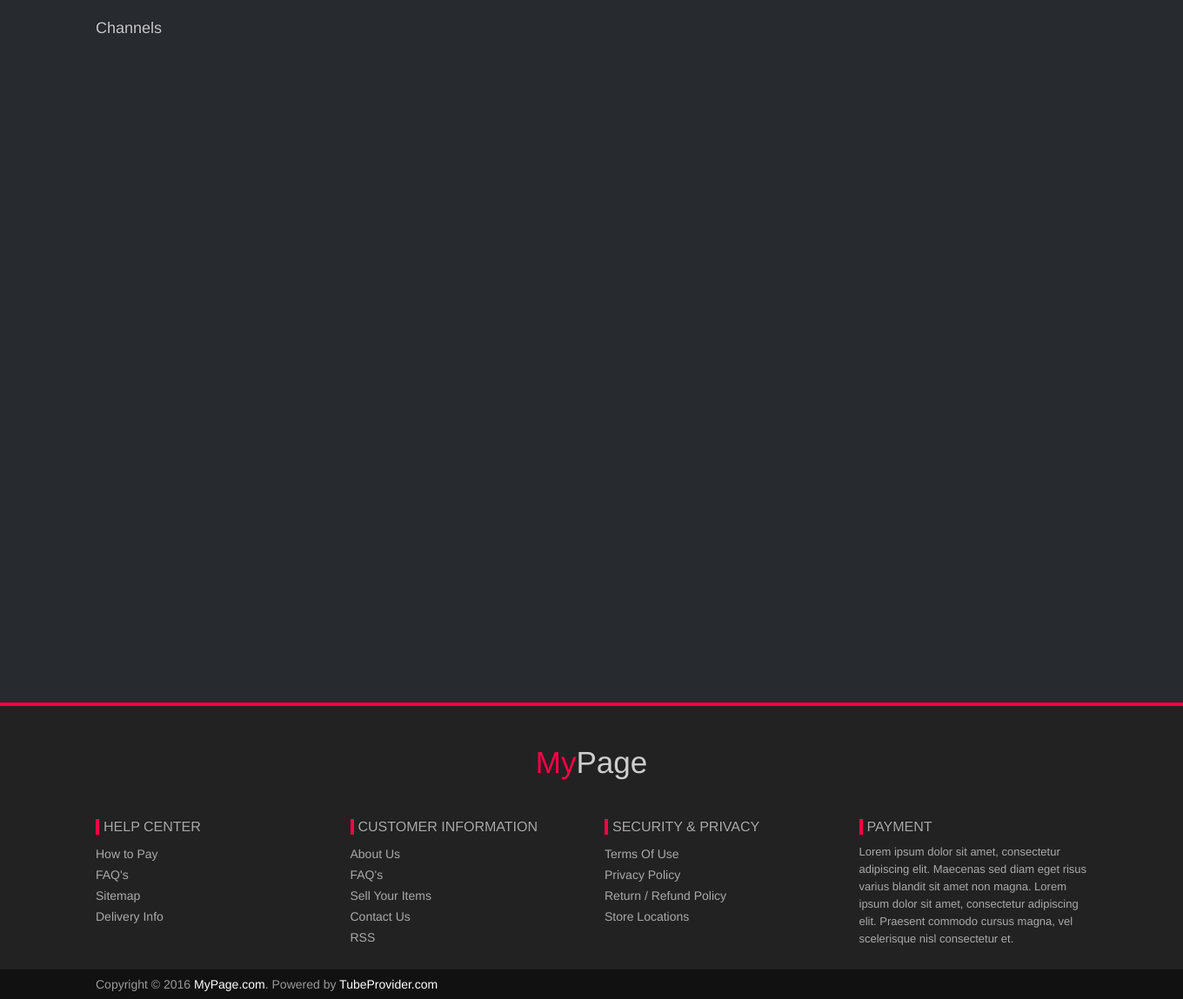
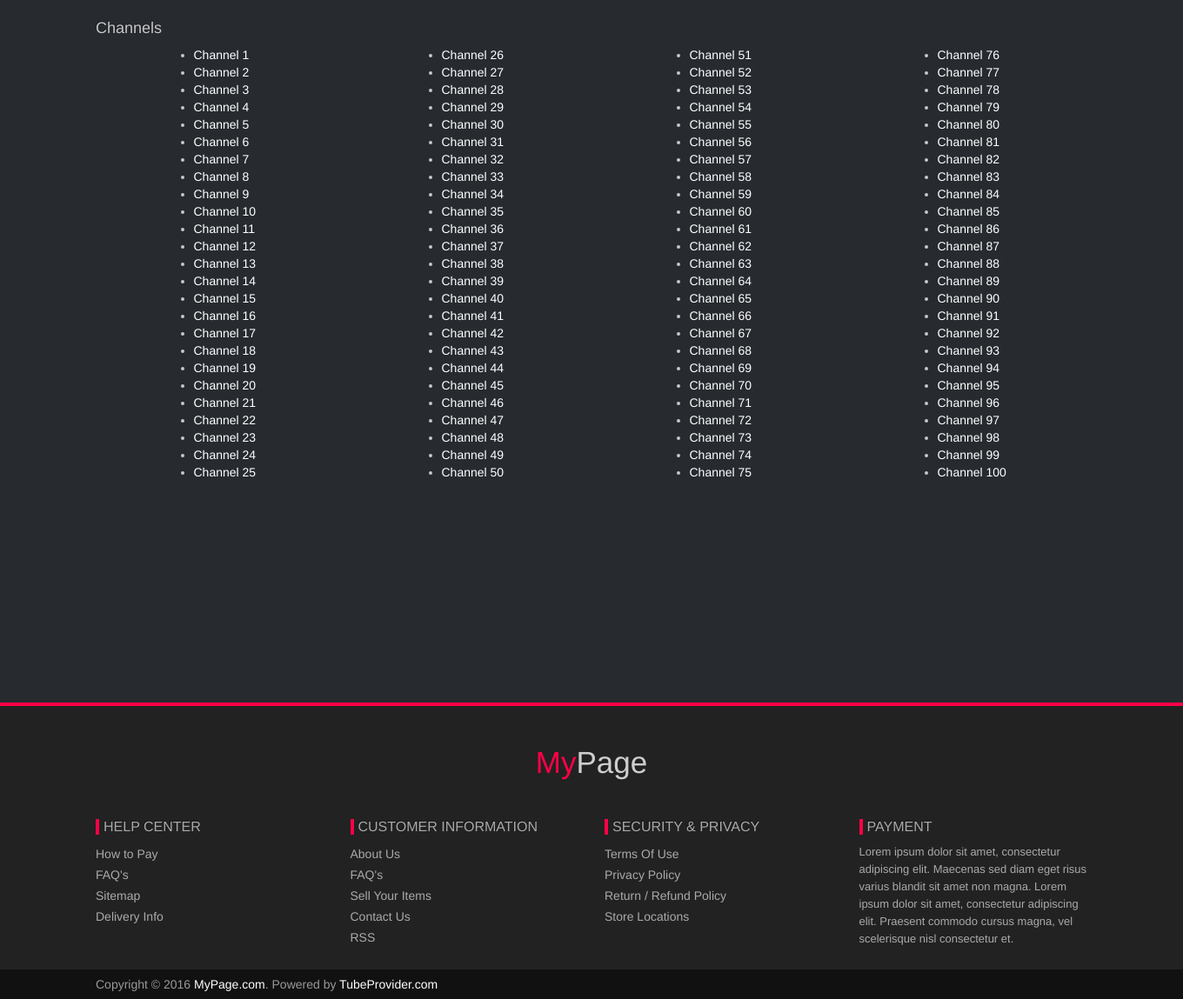
Before and after one commit to joastbg/flask-app, a Flask app: page /channels in a window 1360 px wide. Shown: the part 52-1201 px from the top of the page at 87% size. Run offline with Flask 2, Linux system fonts and the light colour scheme; some libraries are stand-ins or nearby versions.

Commit message:
more columns

```diff
--- a/app.py
+++ b/app.py
@@ -28,12 +28,16 @@
 @app.route("/channels")
 def channels():
     #return "Hello channels!"
-	return render_template('channels.html', headline="Channels")
+	channels = ['Channel {0}'.format(x+1) for x in range(100)]
+	h = {"headline": "Channels", "channels": channels}
+	return render_template('channels.html', hash=h)
 
 @app.route("/actors")
 def pornstars():
     #return "Hello actors!"
-	return render_template('actors.html', headline="Actors")
+	actors = ['Actor {0}'.format(x+1) for x in range(300)]
+	h = {"headline": "Actors", "actors": actors}
+	return render_template('actors.html', headline="Actors", hash=h)
 
 @app.route("/search", methods=['POST'])
 def search():
--- a/templates/channels.html
+++ b/templates/channels.html
@@ -2,7 +2,7 @@
 {% block title %}MyPage{% endblock %}
 
 {% block content %}
-	<h4>{{ headline }}</h4>
+	<h4>{{ hash['headline'] }}</h4>
 
 	<!--
 	<ul>
@@ -14,7 +14,18 @@
 	</ul>-->
 
 	<div class="row">
+		<div class="col-md-12 col-md-offset-1">
+			{% for channel in hash['channels']  | slice(4) %}
+			<div class="col-md-3">
+			<ul>
+			{% for c in channel %}
+			<li><a href="#">{{ c }}</a></li>
 
+			{% endfor %}
+			</ul>
+			</div>
+			{% endfor %}
+		</div>
 	</div>
 
 {% endblock %}
```
Also changed, not shown: templates/actors.html (+11 -0 lines).
